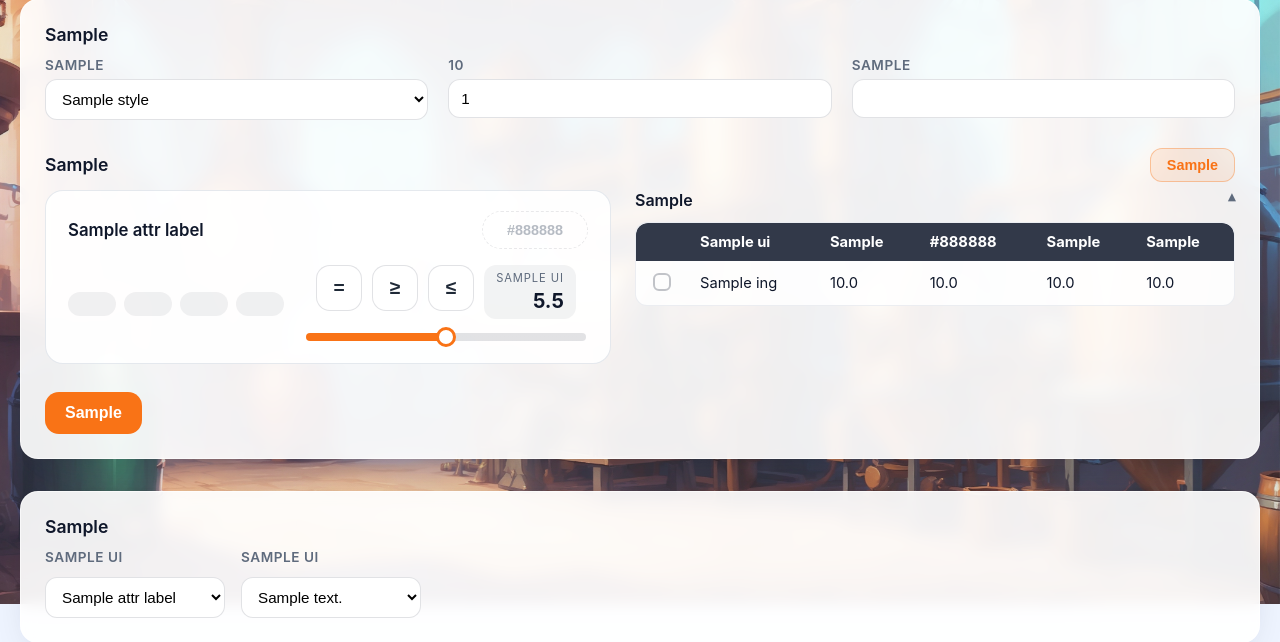
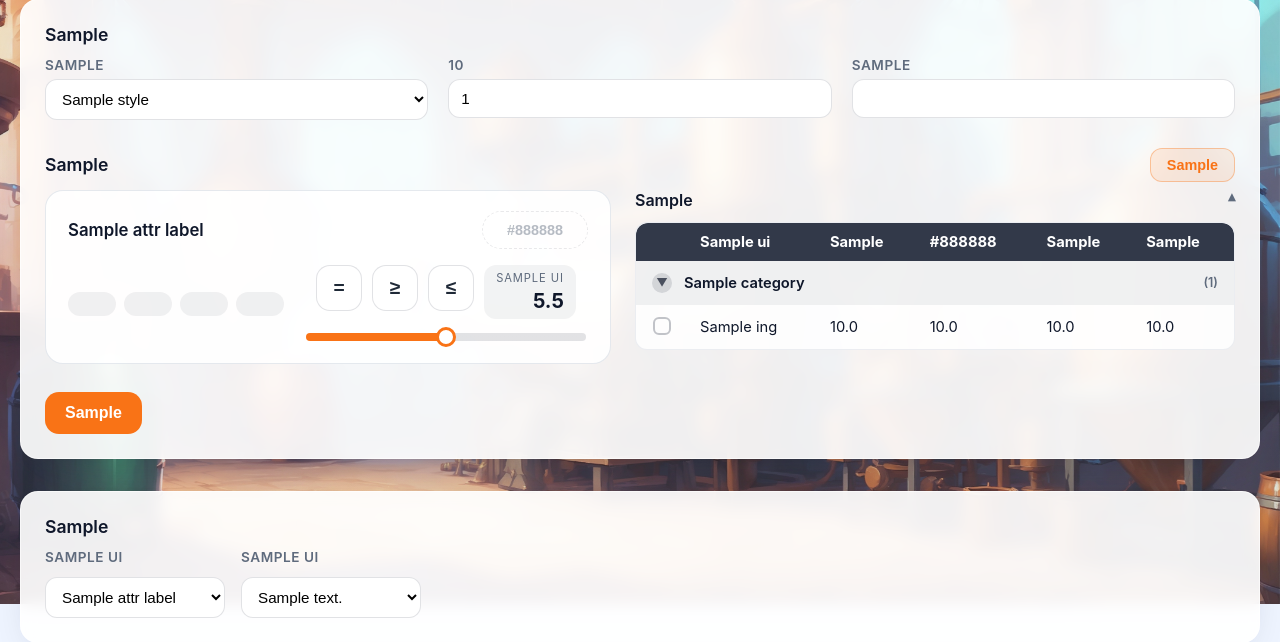
Before and after one commit to wojoeraf/AleAbbeyBeerCalculator, a Flask app: template templates/index.html in a window 1280 px wide. Shown: the part 196-838 px from the top of the page. Run offline with Flask 3, Linux system fonts and the light colour scheme; the template is opened without the code that fills it: most values are stand-ins (such as "Sample title", 1, 10 or a date in 2020); parts of the project's set-up code (start-up, migrations or seed data) failed here and were passed over.

Commit message:
Group ingredients by expandable categories

```diff
--- a/app.py
+++ b/app.py
@@ -18,7 +18,72 @@ TRANSLATIONS = load_json("translations.json")
 LANGUAGE_NAMES = {code: data.get("language_name", code) for code, data in TRANSLATIONS.items()}
 DEFAULT_LANG = "en" if "en" in TRANSLATIONS else next(iter(TRANSLATIONS))
 
-INGREDIENTS = load_json("ingredients.json")
+RAW_INGREDIENTS = load_json("ingredients.json")
+
+
+def normalize_ingredient_data(data):
+    flat_list = []
+    categories = []
+
+    if isinstance(data, dict) and "categories" in data:
+        entries = data.get("categories", [])
+        for index, entry in enumerate(entries):
+            if not isinstance(entry, dict):
+                continue
+            category_block = entry.get("category") or {}
+            if not isinstance(category_block, dict):
+                continue
+
+            raw_id = category_block.get("id")
+            category_id = str(raw_id) if raw_id else f"category-{index}"
+            category_name = category_block.get("name", "")
+            category_names = (
+                category_block.get("names")
+                if isinstance(category_block.get("names"), dict)
+                else None
+            )
+            ingredient_list = (
+                category_block.get("list")
+                if isinstance(category_block.get("list"), list)
+                else []
+            )
+
+            normalized_ingredients = []
+            for ing in ingredient_list:
+                if not isinstance(ing, dict):
+                    continue
+                if "id" not in ing:
+                    continue
+                flat_list.append(ing)
+                normalized_ingredients.append(ing)
+
+            categories.append(
+                {
+                    "id": category_id,
+                    "name": category_name,
+                    "names": category_names,
+                    "list": normalized_ingredients,
+                }
+            )
+    elif isinstance(data, list):
+        normalized_ingredients = [
+            ing for ing in data if isinstance(ing, dict) and "id" in ing
+        ]
+        flat_list.extend(normalized_ingredients)
+        if normalized_ingredients:
+            categories.append(
+                {
+                    "id": "category-0",
+                    "name": "",
+                    "names": None,
+                    "list": normalized_ingredients,
+                }
+            )
+
+    return flat_list, categories
+
+
+INGREDIENTS, INGREDIENT_CATEGORIES = normalize_ingredient_data(RAW_INGREDIENTS)
 INGREDIENT_MAP = {ing["id"]: ing for ing in INGREDIENTS}
 BEER_STYLES = load_json("beer_styles.json")
 STYLE_ORDER = list(BEER_STYLES.keys())
@@ -168,6 +233,32 @@ def index():
         for ing in INGREDIENTS
     ]
 
+    ingredient_categories_for_template = []
+    for category in INGREDIENT_CATEGORIES:
+        if category.get("names"):
+            category_label = get_localized_name(category.get("names", {}), lang)
+        else:
+            raw_name = category.get("name", "")
+            category_label = raw_name if raw_name else category.get("id", "")
+
+        category_ingredients = []
+        for ing in category.get("list", []):
+            category_ingredients.append(
+                {
+                    "id": ing["id"],
+                    "name": get_localized_name(ing.get("names", {}), lang),
+                    "vec": ing.get("vec", []),
+                }
+            )
+
+        ingredient_categories_for_template.append(
+            {
+                "id": category.get("id", ""),
+                "name": category_label,
+                "ingredients": category_ingredients,
+            }
+        )
+
     ingredient_display_map = {
         ing["id"]: get_localized_name(ing.get("names", {}), lang) for ing in INGREDIENTS
     }
@@ -204,6 +295,7 @@ def index():
         band_labels=band_labels,
         mode_labels=mode_labels,
         ingredients=ingredients_for_template,
+        ingredient_categories=ingredient_categories_for_template,
         constraints=constraints,
         total_cap=total_cap,
         per_cap=per_cap,
@@ -211,7 +303,7 @@ def index():
         style_min_map=style_min_map,
         has_active_constraints=has_active_constraints,
         selected_optional=selected_optional,
-        ingredients_data=INGREDIENTS,
+        ingredients_data=RAW_INGREDIENTS,
         styles_data=BEER_STYLES,
         ui=ui_strings,
         i18n_payload=i18n_payload,
--- a/static/solver.js
+++ b/static/solver.js
@@ -27,7 +27,33 @@ const formatTemplate = (template, replacements = {}) => {
 const initSolver = () => {
   const i18nData = parseJSONScript('i18n-data', {});
   const styleMinMap = parseJSONScript('style-min-data', {});
-  const ingredients = parseJSONScript('ingredients-data', []);
+  const ingredientPayload = parseJSONScript('ingredients-data', []);
+  const flattenedIngredients = [];
+
+  if (Array.isArray(ingredientPayload)) {
+    flattenedIngredients.push(
+      ...ingredientPayload.filter((entry) => entry && typeof entry === 'object')
+    );
+  } else if (ingredientPayload && typeof ingredientPayload === 'object') {
+    const categories = Array.isArray(ingredientPayload.categories)
+      ? ingredientPayload.categories
+      : [];
+    categories.forEach((entry, index) => {
+      if (!entry || typeof entry !== 'object') return;
+      const category = entry.category && typeof entry.category === 'object'
+        ? entry.category
+        : {};
+      const categoryId = category.id ? String(category.id) : `category-${index}`;
+      const categoryList = Array.isArray(category.list) ? category.list : [];
+      const normalizedList = categoryList.filter(
+        (ing) => ing && typeof ing === 'object' && typeof ing.id === 'string'
+      );
+
+      flattenedIngredients.push(...normalizedList);
+    });
+  }
+
+  const ingredients = flattenedIngredients;
   const stylesData = parseJSONScript('styles-data', {});
   const metaData = parseJSONScript('meta-data', {});
 
@@ -105,6 +131,47 @@ const initSolver = () => {
   const setAllGreenBtn = document.querySelector('[data-set-all-green]');
   const styleSelect = document.querySelector('select[name="style"]');
   const ingredientRows = Array.from(document.querySelectorAll('[data-ingredient-row]'));
+  const ingredientCategoryBodies = new Map();
+  document.querySelectorAll('[data-ingredient-category]').forEach((tbody) => {
+    const categoryId = tbody.getAttribute('data-category-id') || '';
+    if (!ingredientCategoryBodies.has(categoryId)) {
+      ingredientCategoryBodies.set(categoryId, tbody);
+    }
+  });
+
+  const ingredientCategoryToggles = new Map();
+  document.querySelectorAll('[data-category-toggle]').forEach((button) => {
+    const categoryId = button.getAttribute('data-category-id') || '';
+    if (!ingredientCategoryToggles.has(categoryId)) {
+      ingredientCategoryToggles.set(categoryId, button);
+    }
+  });
+
+  const setCategoryCollapsed = (categoryId, collapsed) => {
+    const body = ingredientCategoryBodies.get(categoryId);
+    if (body) {
+      if (collapsed) {
+        body.setAttribute('hidden', '');
+      } else {
+        body.removeAttribute('hidden');
+      }
+      body.dataset.collapsed = collapsed ? 'true' : 'false';
+    }
+    const button = ingredientCategoryToggles.get(categoryId);
+    if (button) {
+      button.setAttribute('aria-expanded', collapsed ? 'false' : 'true');
+    }
+  };
+
+  ingredientCategoryToggles.forEach((button, categoryId) => {
+    setCategoryCollapsed(categoryId, false);
+    button.addEventListener('click', () => {
+      const body = ingredientCategoryBodies.get(categoryId);
+      const isCollapsed = body ? body.dataset.collapsed === 'true' : false;
+      setCategoryCollapsed(categoryId, !isCollapsed);
+    });
+  });
+
   const form = document.querySelector('[data-solver-form]');
   const ingredientsWrapper = document.querySelector('[data-ingredients-wrapper]');
   const mobileAttrToggle = document.querySelector('[data-attribute-toggle]');
--- a/static/styles.css
+++ b/static/styles.css
@@ -556,6 +556,84 @@ input[type="number"]:focus {
 }
 .ingredients-table tbody tr:nth-child(even) {
   background: rgba(15, 23, 42, 0.03);
+}
+
+.ingredients-table tbody[data-category-header] {
+  background: rgba(15, 23, 42, 0.06);
+}
+
+.ingredients-table tbody[data-category-header] td {
+  padding: 0;
+}
+
+.ingredients-table tbody[data-ingredient-category] {
+  transition: height 0.2s ease;
+}
+
+.ingredients-table tbody[data-ingredient-category][hidden] {
+  display: none;
+}
+
+.ingredients-table tbody[data-ingredient-category] tr:nth-child(even) {
+  background: rgba(15, 23, 42, 0.03);
+}
+
+.ingredients-table tbody[data-ingredient-category] tr:nth-child(odd) {
+  background: transparent;
+}
+
+.category-toggle {
+  width: 100%;
+  border: none;
+  background: none;
+  padding: 12px 16px;
+  display: flex;
+  align-items: center;
+  gap: 12px;
+  font: inherit;
+  font-weight: 600;
+  color: inherit;
+  cursor: pointer;
+  text-align: left;
+}
+
+.category-toggle:hover {
+  background: rgba(15, 23, 42, 0.08);
+}
+
+.category-toggle:focus-visible {
+  outline: 2px solid var(--primary);
+  outline-offset: 2px;
+}
+
+.category-toggle-icon {
+  display: inline-flex;
+  align-items: center;
+  justify-content: center;
+  width: 20px;
+  height: 20px;
+  border-radius: 50%;
+  background: rgba(15, 23, 42, 0.12);
+  color: rgba(15, 23, 42, 0.7);
+  font-size: 0.7rem;
+  transition: transform 0.2s ease;
+}
+
+.category-toggle-icon::before {
+  content: '\25BC';
+}
+
+.category-toggle[aria-expanded="false"] .category-toggle-icon {
+  transform: rotate(-90deg);
+}
+
+.category-toggle-label {
+  flex: 1;
+}
+
+.category-toggle-count {
+  font-size: 0.78rem;
+  color: var(--text-muted);
 }
 .ingredient-option {
   position: relative;
--- a/templates/index.html
+++ b/templates/index.html
@@ -143,8 +143,22 @@
                                     <th>{{ ui.table_foam }}</th>
                                 </tr>
                                 </thead>
-                                <tbody>
-                                {% for ing in ingredients %}
+                                {% for category in ingredient_categories %}
+                                    <tbody data-category-header data-category-id="{{ category.id }}">
+                                        <tr class="ingredient-category-header">
+                                            <td colspan="6">
+                                                <button type="button" class="category-toggle" data-category-toggle
+                                                        data-category-id="{{ category.id }}" aria-expanded="true">
+                                                    <span class="category-toggle-icon" aria-hidden="true"></span>
+                                                    <span class="category-toggle-label">{{ category.name }}</span>
+                                                    <span class="category-toggle-count">({{ category.ingredients | length }})</span>
+                                                </button>
+                                            </td>
+                                        </tr>
+                                    </tbody>
+                                    <tbody class="ingredient-category-body" data-ingredient-category
+                                           data-category-id="{{ category.id }}">
+                                        {% for ing in category.ingredients %}
                                             {% set required_count = style_mins.get(ing.id, 0) %}
                                             {% set is_required = required_count > 0 %}
                                             {% set is_locked = is_required %}
@@ -185,6 +199,7 @@
                                             </tr>
                                         {% endfor %}
                                     </tbody>
+                                {% endfor %}
                             </table>
                         </div>
                     </details>
```
Lines whose indentation alone changed are shown as unchanged.
